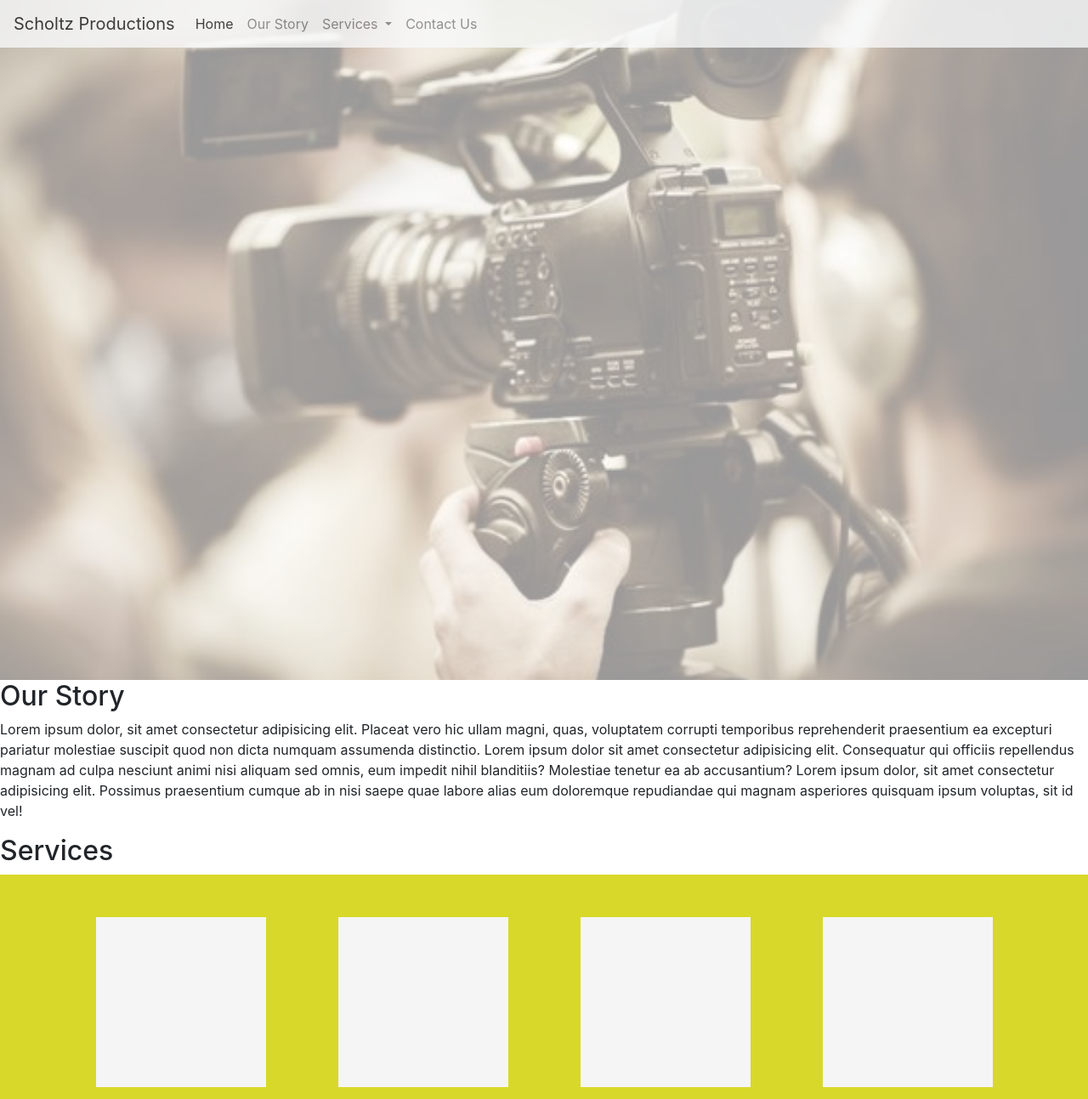
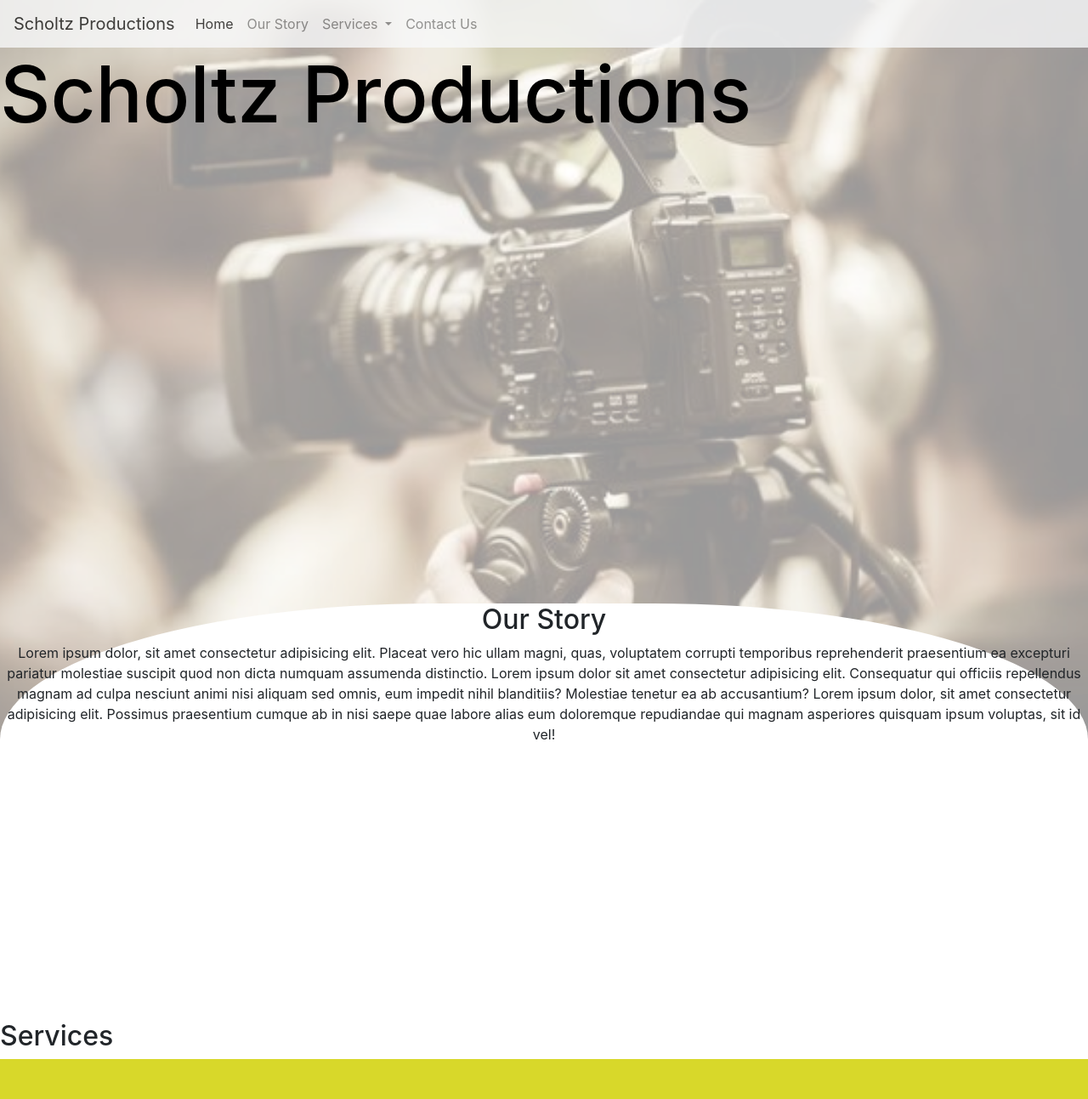
Before and after one commit to Liv4-code/scholtz-productions, a plain HTML site: page index.html in a window 1280 px wide. Shown: the top 1293 px of the page at 85% size. Drawn offline with nearby package versions, Linux system fonts and the light colour scheme.

Commit message:
Created curved top for about section.

```diff
--- a/index.html
+++ b/index.html
@@ -69,22 +69,26 @@
                     </ul>
                 </div>
             </nav>
+            <h1 class="home__heading">Scholtz Productions</h1>
         </header>
         <main>
+            <div class="about-section">
                 <h2>Our Story</h2>
                 <p>
                     Lorem ipsum dolor, sit amet consectetur adipisicing elit.
                     Placeat vero hic ullam magni, quas, voluptatem corrupti
                     temporibus reprehenderit praesentium ea excepturi pariatur
-                molestiae suscipit quod non dicta numquam assumenda distinctio.
-                Lorem ipsum dolor sit amet consectetur adipisicing elit.
-                Consequatur qui officiis repellendus magnam ad culpa nesciunt
-                animi nisi aliquam sed omnis, eum impedit nihil blanditiis?
-                Molestiae tenetur ea ab accusantium? Lorem ipsum dolor, sit amet
-                consectetur adipisicing elit. Possimus praesentium cumque ab in
-                nisi saepe quae labore alias eum doloremque repudiandae qui
+                    molestiae suscipit quod non dicta numquam assumenda
+                    distinctio. Lorem ipsum dolor sit amet consectetur
+                    adipisicing elit. Consequatur qui officiis repellendus
+                    magnam ad culpa nesciunt animi nisi aliquam sed omnis, eum
+                    impedit nihil blanditiis? Molestiae tenetur ea ab
+                    accusantium? Lorem ipsum dolor, sit amet consectetur
+                    adipisicing elit. Possimus praesentium cumque ab in nisi
+                    saepe quae labore alias eum doloremque repudiandae qui
                     magnam asperiores quisquam ipsum voluptas, sit id vel!
                 </p>
+            </div>
             <h2>Services</h2>
             <div class="services-container">
                 <div id="service-rent"></div>
--- a/styles.scss
+++ b/styles.scss
@@ -20,7 +20,7 @@ body {
     content: "";
     background: url(images/cameraman.jpg) no-repeat center;
     background-size: cover;
-    height: 100%;
+    height: 110vh;
     width: 100%;
     position: absolute;
     top: 0;
@@ -33,6 +33,22 @@ body {
 .navbar {
     padding: 20px;
     opacity: 80%;
+}
+
+.home__heading {
+    position: relative;
+    font-size: 92px;
+    color: black;
+    opacity: 100%;
+}
+
+.about-section {
+    text-align: center;
+    position: relative;
+    top: -90px;
+    height: 50vh;
+    background-color: $light;
+    border-radius: 40% 40% 0 0;
 }
 
 .services-container {
```
Also changed, not shown: styles.css. Lines whose indentation alone changed are shown as unchanged.
